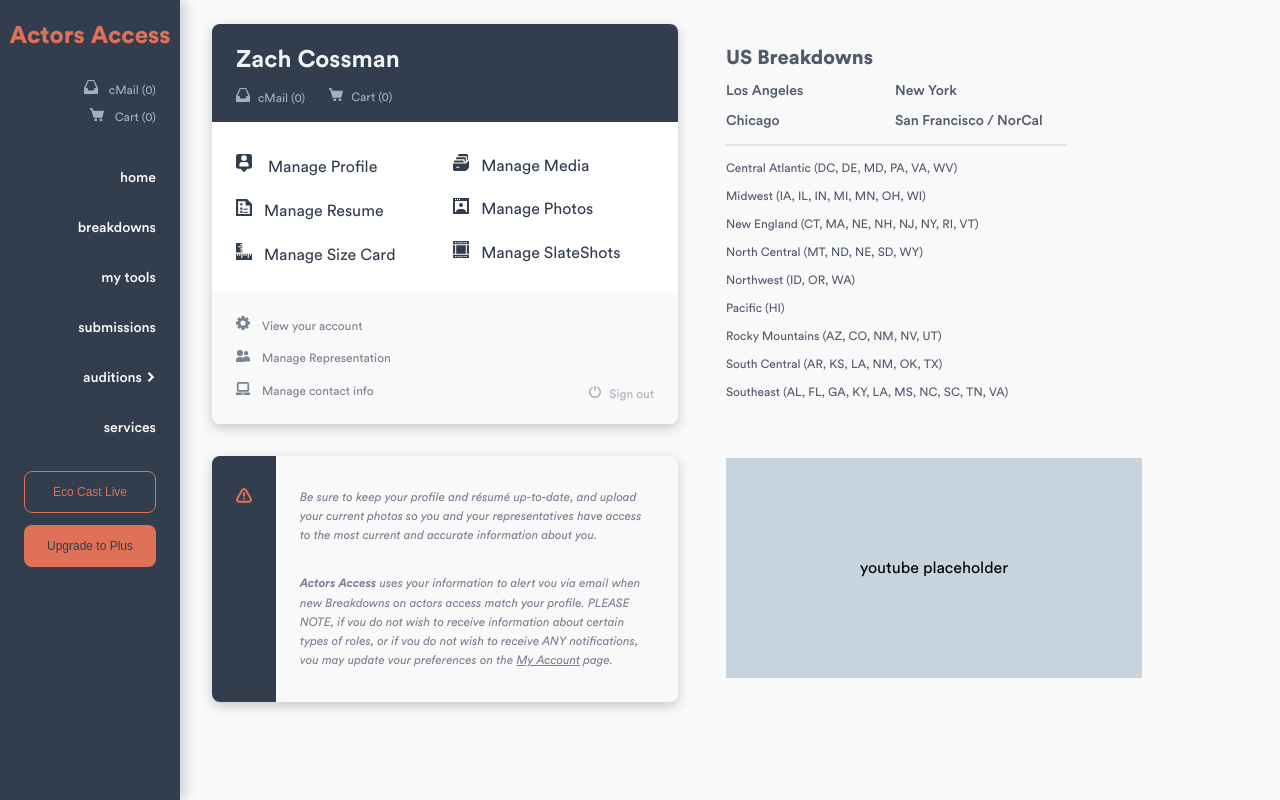
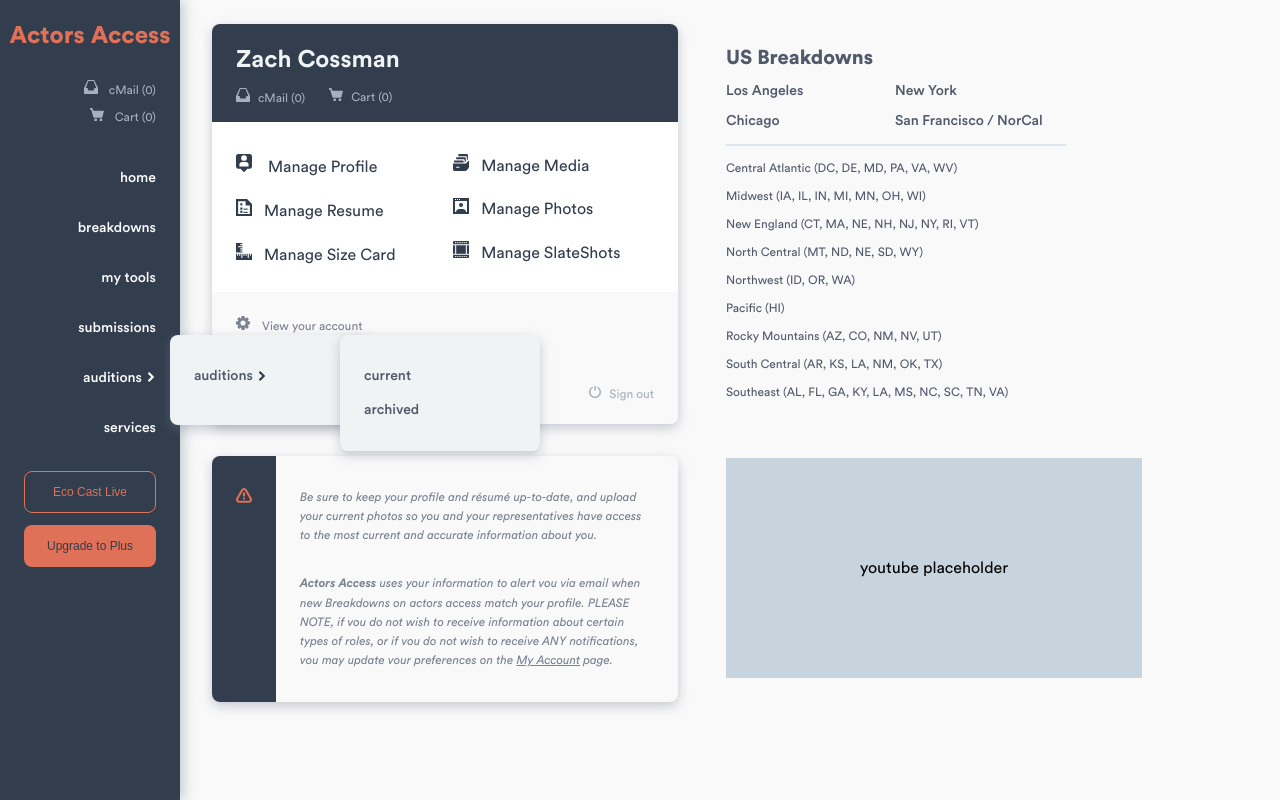
Before and after one commit to Zachcos/ActorsAccessRedesign, a Next.js app: page / in a window 1280 px wide. Built offline with nearby package versions, Linux system fonts and the light colour scheme.

Commit message:
Add depthLevel variable and conditional render of dropdownClass for sub-submenu styling and spacing

```diff
--- a/components/Dropdown.tsx
+++ b/components/Dropdown.tsx
@@ -1,12 +1,15 @@
 import styled from 'styled-components';
 import { colors, font } from '../styles/variables';
+import MenuItems from './MenuItems';
 
-const DropdownWrapper = styled.div`
+const Wrapper = styled.ul`
   background: ${colors.neut_2};
   border-radius: 8px;
   box-shadow: 0 4px 12px rgba(121, 130, 145, 0.4);
-  display: none;
-  left: 175px;
+  /* display: none; */
+  left: 170px;
+  right: 0;
+  top: -36px;
   padding: 24px 0;
   position: absolute;
   width: 200px;
@@ -20,29 +23,33 @@
     align-items: center;
     height: 34px;
     padding-left: 24px;
-    margin-bottom: 12px;
+    margin-bottom: 8px;
     text-align: left;
     &:hover {
       color: ${colors.neut_2};
       background: ${colors.neut_7};
     }
   }
+  .dropdown {
+    position: absolute;
+    li {
+      margin-bottom: 0;
+    }
+    &.dropdownSubmenu {
+      top: -24px;
+    }
+  }
 `;
 
-interface DropdownProps extends JSX.IntrinsicAttributes {
-  submenu: MenuItemProps[] | undefined;
-  show: boolean;
-}
-
-//! - Check if bang is needed after submenu
-
-const Dropdown = ({ submenu, show }: DropdownProps) => {
+const Dropdown = ({ submenu, depthLevel }: any) => {
+  depthLevel = depthLevel + 1;
+  const dropdownClass = depthLevel > 1 ? 'dropdownSubmenu' : '';
   return (
-    <DropdownWrapper className={show ? 'show' : ''}>
-      {submenu!.map((item, index) => {
-        return <li key={index}>{item.title}</li>;
-      })}
-    </DropdownWrapper>
+    <Wrapper className={`dropdown ${dropdownClass}`}>
+      {submenu.map((submenu: any, index: number) => (
+        <MenuItems items={submenu} key={index} depthLevel={depthLevel} />
+      ))}
+    </Wrapper>
   );
 };
 
```
